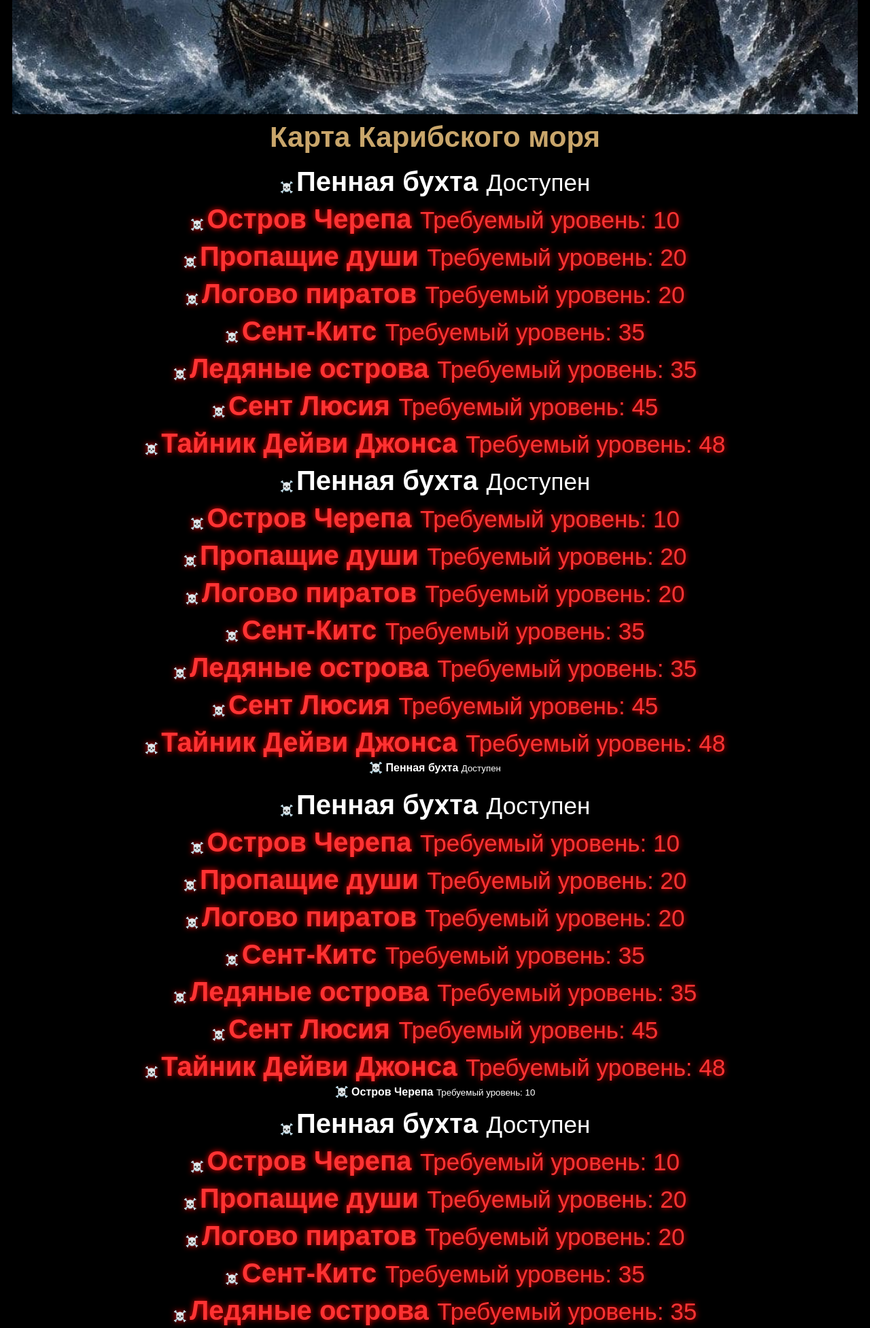
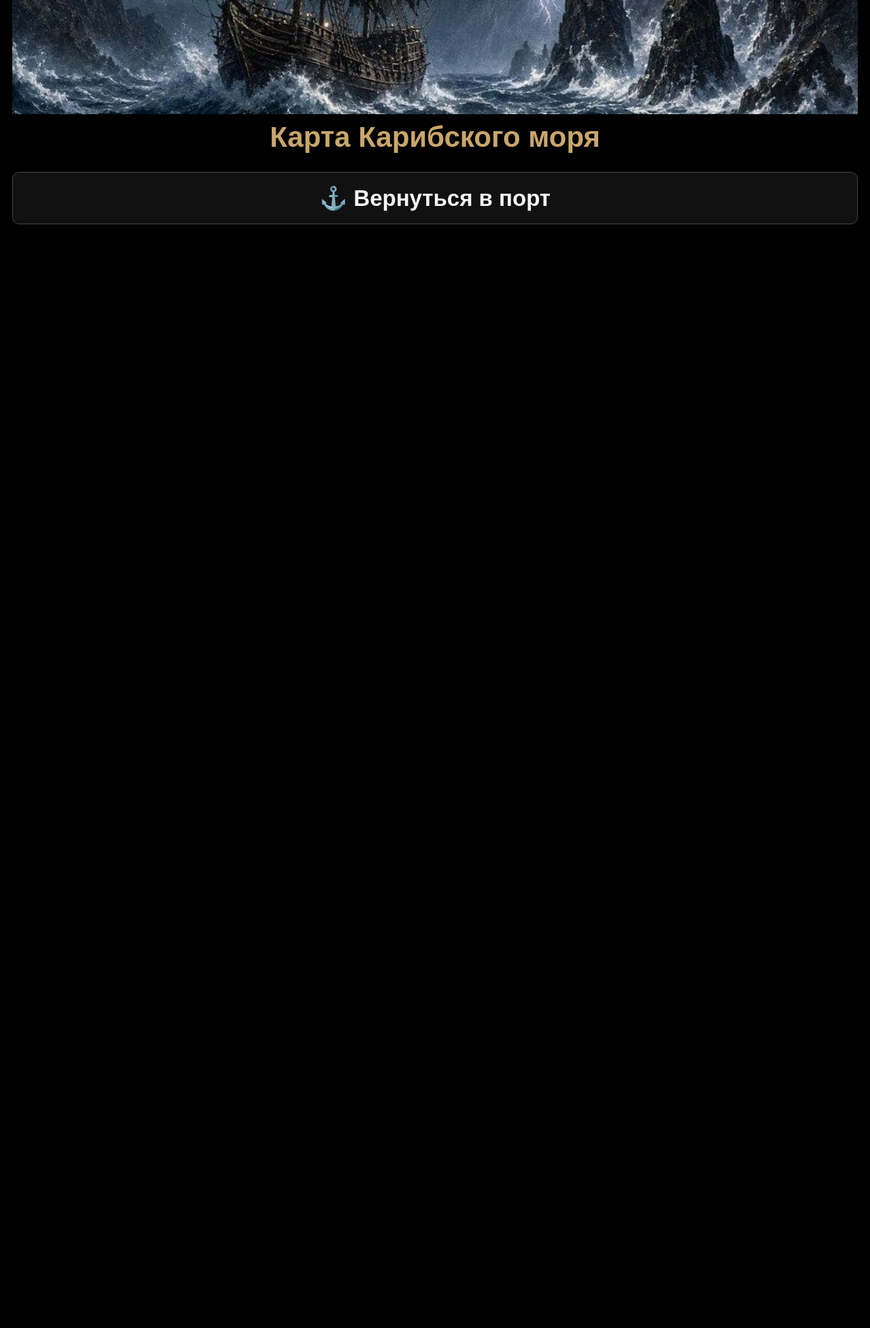
Before and after one commit to wergut800-star/piratesgame, a Flask app: page /sea in a window 1280 px wide. Shown: the part 655-2609 px from the top of the page at 68% size. After the commit the page ends 985 px from the top, so only its background shows below. Run offline with Flask 3, Linux system fonts and the light colour scheme; the visitor is signed in with stand-in values (Sample User, id 1); tables that the repository leaves empty hold one stand-in row (values such as "Sample post").

Commit message:
Update sea.html

```diff
--- a/templates/sea.html
+++ b/templates/sea.html
@@ -21,175 +21,9 @@
 
     <h2> Карта Карибского моря</h2>
 
-    {% for loc in locations %}
 
-<div class="location {% if loc.available %}location-open{% else %}location-locked{% endif %}">
 
-    ☠️ <b>{{ loc.name }}</b>
 
-    {% if loc.available %}
-        <small>Доступен</small>
-    {% else %}
-        <small>Требуемый уровень: {{ loc.level }}</small>
-    {% endif %}
-
-</div>
-
-{% endfor %}
-
-        {% for loc in locations %}
-
-<div class="location {% if loc.available %}location-open{% else %}location-locked{% endif %}">
-
-    ☠️ <b>{{ loc.name }}</b>
-
-    {% if loc.available %}
-        <small>Доступен</small>
-    {% else %}
-        <small>Требуемый уровень: {{ loc.level }}</small>
-    {% endif %}
-
-</div>
-
-{% endfor %}
-            ☠️ <b>Пенная бухта</b>
-            <small>Доступен</small>
-        </div>
-
-        {% for loc in locations %}
-
-<div class="location {% if loc.available %}location-open{% else %}location-locked{% endif %}">
-
-    ☠️ <b>{{ loc.name }}</b>
-
-    {% if loc.available %}
-        <small>Доступен</small>
-    {% else %}
-        <small>Требуемый уровень: {{ loc.level }}</small>
-    {% endif %}
-
-</div>
-
-{% endfor %}
-            ☠️ <b>Остров Черепа</b>
-            <small>Требуемый уровень: 10</small>
-        </div>
-
-        {% for loc in locations %}
-
-<div class="location {% if loc.available %}location-open{% else %}location-locked{% endif %}">
-
-    ☠️ <b>{{ loc.name }}</b>
-
-    {% if loc.available %}
-        <small>Доступен</small>
-    {% else %}
-        <small>Требуемый уровень: {{ loc.level }}</small>
-    {% endif %}
-
-</div>
-
-{% endfor %}
-            ☠️ <b>Пропащие души</b>
-            <small>Требуемый уровень: 20</small>
-        </div>
-
-        {% for loc in locations %}
-
-<div class="location {% if loc.available %}location-open{% else %}location-locked{% endif %}">
-
-    ☠️ <b>{{ loc.name }}</b>
-
-    {% if loc.available %}
-        <small>Доступен</small>
-    {% else %}
-        <small>Требуемый уровень: {{ loc.level }}</small>
-    {% endif %}
-
-</div>
-
-{% endfor %}
-            ☠️ <b>Логово пиратов</b>
-            <small>Требуемый уровень: 20</small>
-        </div>
-
-        {% for loc in locations %}
-
-<div class="location {% if loc.available %}location-open{% else %}location-locked{% endif %}">
-
-    ☠️ <b>{{ loc.name }}</b>
-
-    {% if loc.available %}
-        <small>Доступен</small>
-    {% else %}
-        <small>Требуемый уровень: {{ loc.level }}</small>
-    {% endif %}
-
-</div>
-
-{% endfor %}
-            ☠️ <b>Сент-Китс</b>
-            <small>Требуемый уровень: 35</small>
-        </div>
-
-        {% for loc in locations %}
-
-<div class="location {% if loc.available %}location-open{% else %}location-locked{% endif %}">
-
-    ☠️ <b>{{ loc.name }}</b>
-
-    {% if loc.available %}
-        <small>Доступен</small>
-    {% else %}
-        <small>Требуемый уровень: {{ loc.level }}</small>
-    {% endif %}
-
-</div>
-
-{% endfor %}
-            ☠️ <b>Ледяные острова</b>
-            <small>Требуемый уровень: 35</small>
-        </div>
-
-        {% for loc in locations %}
-
-<div class="location {% if loc.available %}location-open{% else %}location-locked{% endif %}">
-
-    ☠️ <b>{{ loc.name }}</b>
-
-    {% if loc.available %}
-        <small>Доступен</small>
-    {% else %}
-        <small>Требуемый уровень: {{ loc.level }}</small>
-    {% endif %}
-
-</div>
-
-{% endfor %}
-            ☠️ <b>Сент Люсия</b>
-            <small>Требуемый уровень: 45</small>
-        </div>
-
-        {% for loc in locations %}
-
-<div class="location {% if loc.available %}location-open{% else %}location-locked{% endif %}">
-
-    ☠️ <b>{{ loc.name }}</b>
-
-    {% if loc.available %}
-        <small>Доступен</small>
-    {% else %}
-        <small>Требуемый уровень: {{ loc.level }}</small>
-    {% endif %}
-
-</div>
-
-{% endfor %}
-            ☠️ <b>Тайник Дейви Джонса</b>
-            <small>Требуемый уровень: 48</small>
-        </div>
-
-    </div>
 
 </div>
 
```
